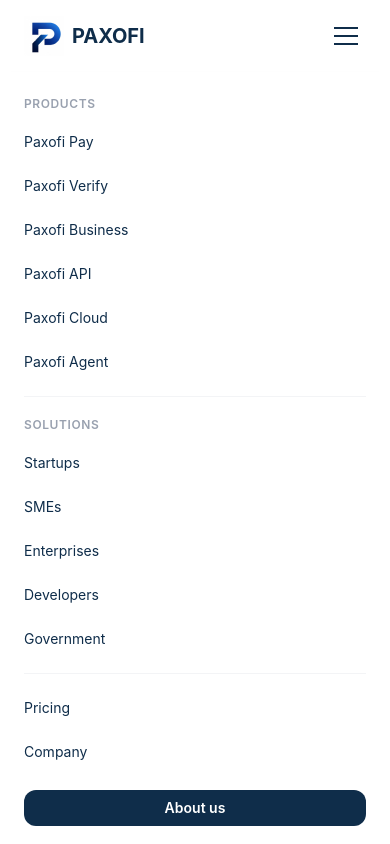
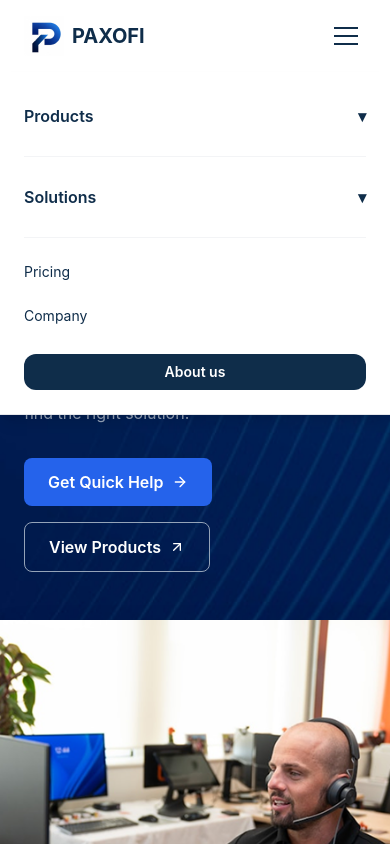
Before and after one commit to umeaclinton/paxoficontactus, a React (Vite) app: page / in a window 390 px wide. Both pictures are taken after a click on the button 346 px from the left and 36 px from the top of the page. Shown: the top 844 px of the page. Built offline with nearby package versions, Linux system fonts and the light colour scheme.

Commit message:
Convert mobile menu sections to accordion dropdowns

```diff
--- a/src/ContactUs.jsx
+++ b/src/ContactUs.jsx
@@ -2,6 +2,8 @@
 
 export default function ContactUs() {
     const [isMobileMenuOpen, setIsMobileMenuOpen] = useState(false);
+    const [mobileProductsOpen, setMobileProductsOpen] = useState(false);
+    const [mobileSolutionsOpen, setMobileSolutionsOpen] = useState(false);
 
     return (
         <div className="min-h-screen bg-white font-inter overflow-x-hidden">
@@ -65,20 +67,41 @@
 
                 {/* Mobile Menu */}
                 <div className={`${isMobileMenuOpen ? 'flex' : 'hidden'} absolute top-full left-0 right-0 bg-white border-b border-gray-200 shadow-lg z-50 px-6 py-6 flex-col gap-4`}>
-                    <p className="text-xs font-semibold text-gray-400 uppercase tracking-wider">Products</p>
-                    <a href="#" className="block text-sm text-[#0F2D4A] py-1 hover:underline">Paxofi Pay</a>
-                    <a href="#" className="block text-sm text-[#0F2D4A] py-1 hover:underline">Paxofi Verify</a>
-                    <a href="#" className="block text-sm text-[#0F2D4A] py-1 hover:underline">Paxofi Business</a>
-                    <a href="#" className="block text-sm text-[#0F2D4A] py-1 hover:underline">Paxofi API</a>
-                    <a href="#" className="block text-sm text-[#0F2D4A] py-1 hover:underline">Paxofi Cloud</a>
-                    <a href="#" className="block text-sm text-[#0F2D4A] py-1 hover:underline">Paxofi Agent</a>
+                    {/* Mobile Products Dropdown */}
+                    <div>
+                        <button
+                            onClick={() => setMobileProductsOpen(!mobileProductsOpen)}
+                            className="flex items-center justify-between w-full text-left font-semibold text-[#0F2D4A] py-2"
+                        >
+                            Products <span className={`transition-transform ${mobileProductsOpen ? 'rotate-180' : ''}`}>▾</span>
+                        </button>
+                        <div className={`${mobileProductsOpen ? 'flex' : 'hidden'} flex-col gap-2 pl-4 mt-2`}>
+                            <a href="#" className="block text-sm text-[#45556C] hover:text-[#0F2D4A]">Paxofi Pay</a>
+                            <a href="#" className="block text-sm text-[#45556C] hover:text-[#0F2D4A]">Paxofi Verify</a>
+                            <a href="#" className="block text-sm text-[#45556C] hover:text-[#0F2D4A]">Paxofi Business</a>
+                            <a href="#" className="block text-sm text-[#45556C] hover:text-[#0F2D4A]">Paxofi API</a>
+                            <a href="#" className="block text-sm text-[#45556C] hover:text-[#0F2D4A]">Paxofi Cloud</a>
+                            <a href="#" className="block text-sm text-[#45556C] hover:text-[#0F2D4A]">Paxofi Agent</a>
+                        </div>
+                    </div>
                     <hr className="border-gray-100 my-1" />
-                    <p className="text-xs font-semibold text-gray-400 uppercase tracking-wider">Solutions</p>
-                    <a href="#" className="block text-sm text-[#0F2D4A] py-1 hover:underline">Startups</a>
-                    <a href="#" className="block text-sm text-[#0F2D4A] py-1 hover:underline">SMEs</a>
-                    <a href="#" className="block text-sm text-[#0F2D4A] py-1 hover:underline">Enterprises</a>
-                    <a href="#" className="block text-sm text-[#0F2D4A] py-1 hover:underline">Developers</a>
-                    <a href="#" className="block text-sm text-[#0F2D4A] py-1 hover:underline">Government</a>
+
+                    {/* Mobile Solutions Dropdown */}
+                    <div>
+                        <button
+                            onClick={() => setMobileSolutionsOpen(!mobileSolutionsOpen)}
+                            className="flex items-center justify-between w-full text-left font-semibold text-[#0F2D4A] py-2"
+                        >
+                            Solutions <span className={`transition-transform ${mobileSolutionsOpen ? 'rotate-180' : ''}`}>▾</span>
+                        </button>
+                        <div className={`${mobileSolutionsOpen ? 'flex' : 'hidden'} flex-col gap-2 pl-4 mt-2`}>
+                            <a href="#" className="block text-sm text-[#45556C] hover:text-[#0F2D4A]">Startups</a>
+                            <a href="#" className="block text-sm text-[#45556C] hover:text-[#0F2D4A]">SMEs</a>
+                            <a href="#" className="block text-sm text-[#45556C] hover:text-[#0F2D4A]">Enterprises</a>
+                            <a href="#" className="block text-sm text-[#45556C] hover:text-[#0F2D4A]">Developers</a>
+                            <a href="#" className="block text-sm text-[#45556C] hover:text-[#0F2D4A]">Government</a>
+                        </div>
+                    </div>
                     <hr className="border-gray-100 my-1" />
                     <a href="#" className="block text-sm text-[#0F2D4A] py-1 hover:underline">Pricing</a>
                     <a href="#" className="block text-sm text-[#0F2D4A] py-1 hover:underline">Company</a>
```
